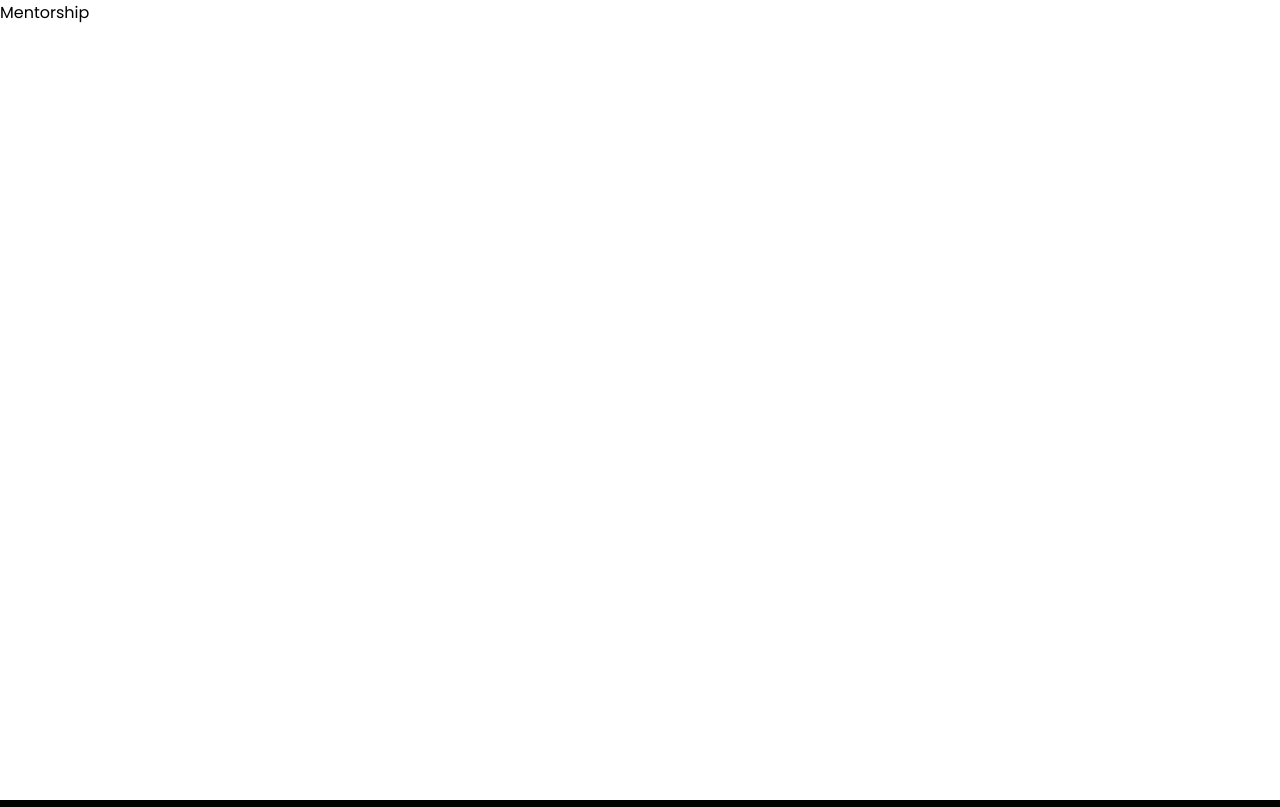
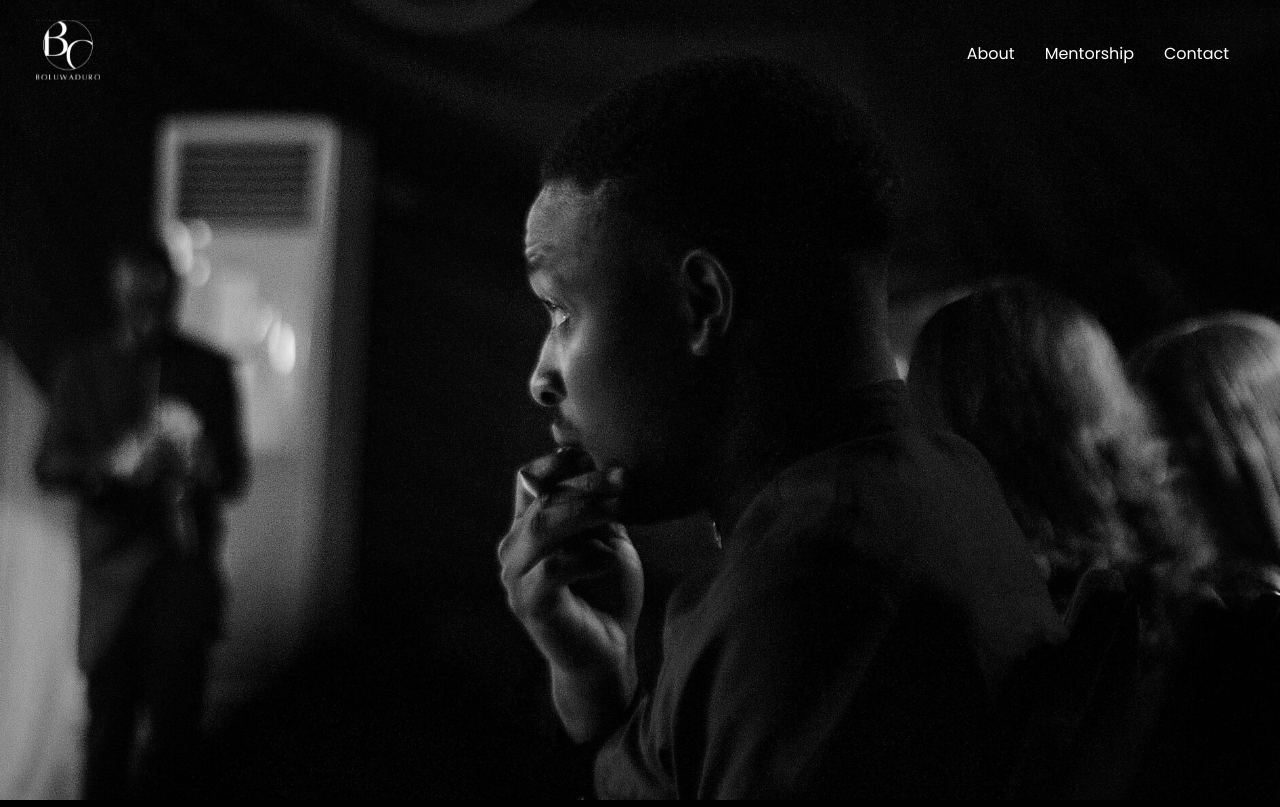
Before and after one commit to RalphFred/bo, a Next.js app: page /mentorship in a window 1280 px wide. Built offline with nearby package versions, Linux system fonts and the light colour scheme.

Commit message:
sorted deployment error 1

```diff
--- /dev/null
+++ b/app/about/page.module.scss
@@ -0,0 +1,10 @@
+.wrapper{
+  width: 100%;
+  height: 100vh;
+
+  .image{
+    width: 100%;
+    height: 100%;
+    object-fit: cover;
+  }
+}
--- /dev/null
+++ b/app/contact/page.module.scss
@@ -0,0 +1,6 @@
+.wrapper{
+  width: 100%;
+  min-height: 100vh;
+  color: white;
+  background-color: #1C1D20;
+}
--- a/app/mentorship/page.jsx
+++ b/app/mentorship/page.jsx
@@ -1,7 +1,16 @@
+import Image from "next/image";
+import styles from "./page.module.scss";
+
 export default function MentorshipPage() {
-  return(
-    <div>
-      Mentorship
+  return (
+    <div className={styles.wrapper}>
+      <Image
+        src="/images/img2.jpg"
+        alt="Bolu Okunade"
+        width={500}
+        height={500}
+        className={styles.image}
+      />
     </div>
-  )
+  );
 }
--- /dev/null
+++ b/app/mentorship/page.module.scss
@@ -0,0 +1,10 @@
+.wrapper{
+  width: 100%;
+  height: 100vh;
+
+  .image{
+    width: 100%;
+    height: 100%;
+    object-fit: cover;
+  }
+}
--- /dev/null
+++ b/components/ContactHeader/style.module.scss
@@ -0,0 +1,19 @@
+.wrapper {
+  background-color: #1C1D20;
+
+  .text{
+
+
+    .imageContainer{
+      width: 100px;
+      height: 100px;
+      border-radius: 50%;
+      overflow: hidden;
+
+      .img{
+        object-fit: cover;
+        border-radius: 50%;
+      }
+    }
+  }
+}
```
Also changed, not shown: app/about/page.jsx (+11 -2 lines), app/contact/page.jsx (+5 -2 lines), app/page.jsx (+4 -5 lines), components/ContactHeader/index.jsx (added, +23 -0 lines), public/images/img2.jpg (added), public/images/img3.jpg (added).
